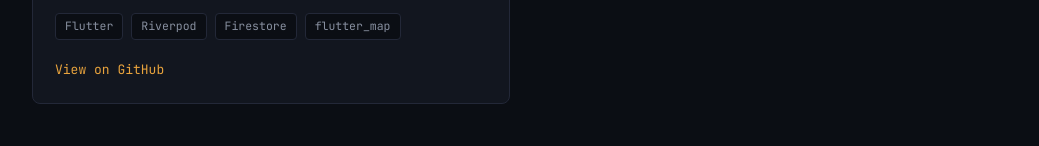
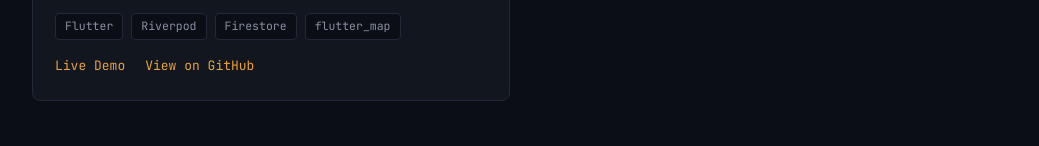
Before and after one commit to Shaurya-Singh6352/Shaurya-DevFolio, a plain HTML site: page index.html in a window 1280 px wide. Shown: the part 2744-2890 px from the top of the page, without its empty margins (120-1159 px from the left). Drawn offline with Linux system fonts and the light colour scheme.

Commit message:
added live link for swiftdrop project.

```diff
--- a/index.html
+++ b/index.html
@@ -141,7 +141,10 @@
           <h3>SwiftDrop</h3>
           <p>Role-based delivery management web app in Flutter and Firebase — dispatchers assign orders, drivers work through optimized stops, and every screen updates in real time via Firestore streams. Status changes run inside Firestore transactions that re-validate the current state before committing, preventing two drivers from claiming the same order, and driver routes are computed with nearest-neighbour construction plus 2-opt improvement over haversine distance.</p>
           <div class="stack"><span data-tag="logistics">Flutter</span><span>Riverpod</span><span>Firestore</span><span>flutter_map</span></div>
-          <a class="proj-link" href="https://github.com/Shaurya-Singh6352/swiftdrop" target="_blank" rel="noopener">View on GitHub</a>
+          <div class="proj-link-row">
+            <a class="proj-link" href="https://swift-drop-73e63.web.app/" target="_blank" rel="noopener">Live Demo</a>
+            <a class="proj-link" href="https://github.com/Shaurya-Singh6352/swiftdrop" target="_blank" rel="noopener">View on GitHub</a>
+          </div>
         </div>
       </div>
 
```
